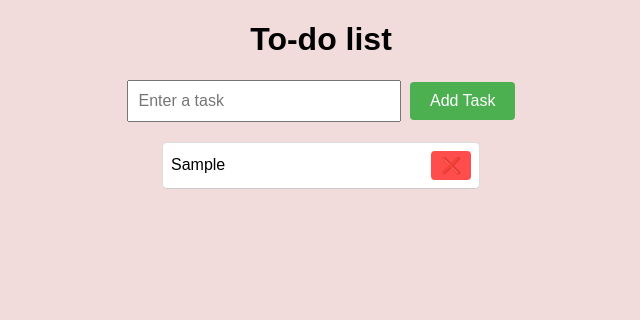
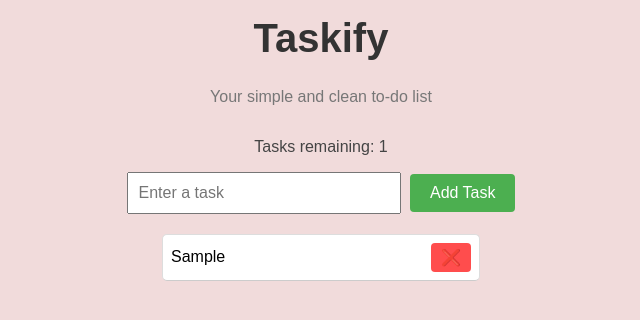
Before and after one commit to Xynpse/task-manager-web, a plain HTML site: page index.html in a window 1280 px wide. Both pictures are taken after typing "Sample" into the empty fields and a click on the button "Add Task". Shown: the whole page, without its empty margins (319-959 px from the left). Drawn offline with Linux system fonts and the light colour scheme.

Commit message:
added tasks remaining counter

```diff
--- a/app.js
+++ b/app.js
@@ -3,32 +3,16 @@ window.addEventListener('DOMContentLoaded', () => {
     const addTaskBtn = document.getElementById('addTaskBtn');
     const taskList = document.getElementById('taskList');
 
-    loadTasks();
-
+    // Update task count display
+    function updateTaskCount() {
+      const count = document.querySelectorAll('.task-item').length;
+      document.getElementById('taskCount').textContent = `Tasks remaining: ${count}`;
+    }
 
     addTaskBtn.addEventListener('click', () => {
       const taskText = taskInput.value.trim();
+
       if (taskText !== '') {
-        addTaskToDOM(taskText);
-        saveTasks();
-        taskInput.value = '';
-      }
-    });
-
-
-    taskInput.addEventListener('keydown', (e) => {
-        if (e.key === 'Enter') {
-        const taskText = taskInput.value.trim();
-        if (taskText !== '') {
-            addTaskToDOM(taskText);
-            saveTasks();
-            taskInput.value = '';
-        }
-        }
-    });
-
-
-    function addTaskToDOM(taskText) {
         const li = document.createElement('li');
         li.className = 'task-item';
         li.textContent = taskText;
@@ -37,26 +21,26 @@ window.addEventListener('DOMContentLoaded', () => {
         delBtn.textContent = '❌';
         delBtn.addEventListener('click', () => {
           li.remove();
-        saveTasks();
+          updateTaskCount();
         });
 
         li.appendChild(delBtn);
         taskList.appendChild(li);
-    }
+
+        taskInput.value = '';
 
 
-    function saveTasks() {
-      const tasks = [];
-      document.querySelectorAll('.task-item').forEach(item => {
-        tasks.push(item.firstChild.textContent.trim());
-      });
-      localStorage.setItem('tasks', JSON.stringify(tasks));
-    }
-
-    function loadTasks() {
-      const tasks = JSON.parse(localStorage.getItem('tasks')) || [];
-      tasks.forEach(taskText => {
-        addTaskToDOM(taskText);
-      });
+        updateTaskCount();
       }
     });
+
+
+    taskInput.addEventListener('keypress', (event) => {
+      if (event.key === 'Enter') {
+        addTaskBtn.click();
+      }
+    });
+
+
+    updateTaskCount();
+  });
--- a/index.html
+++ b/index.html
@@ -7,8 +7,10 @@
     <title>Task Manager</title>
 </head>
 <body>
-    <h1>To-do list</h1>
+    <h1 class="title">Taskify</h1>
+    <p class="tagline">Your simple and clean to-do list</p>
 
+    <p id="taskCount" class="task-count">Tasks remaining: 0</p>
     <input type="text" id="taskInput" placeholder="Enter a task">
 
     <button id="addTaskBtn">Add Task</button>
--- a/style.css
+++ b/style.css
@@ -7,6 +7,27 @@ body{
 h1{
     color: #000000;
 }
+
+.title {
+    text-align: center;
+    font-size: 2.5rem;
+    margin-top: 1rem;
+    color: #333;
+  }
+
+  .tagline {
+    text-align: center;
+    font-size: 1rem;
+    color: #777;
+    margin-bottom: 2rem;
+  }
+
+  .task-count {
+    text-align: center;
+    font-size: 1rem;
+    color: #444;
+    margin-top: 1rem;
+  }
 
 input[type="text"]{
     padding: 10px;
```
Lines whose indentation alone changed are shown as unchanged.
